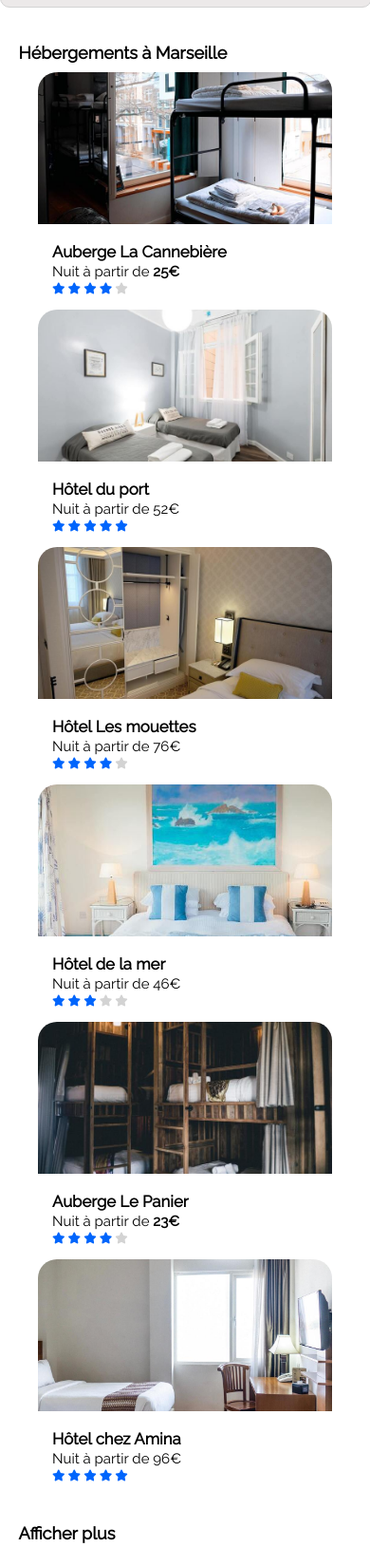
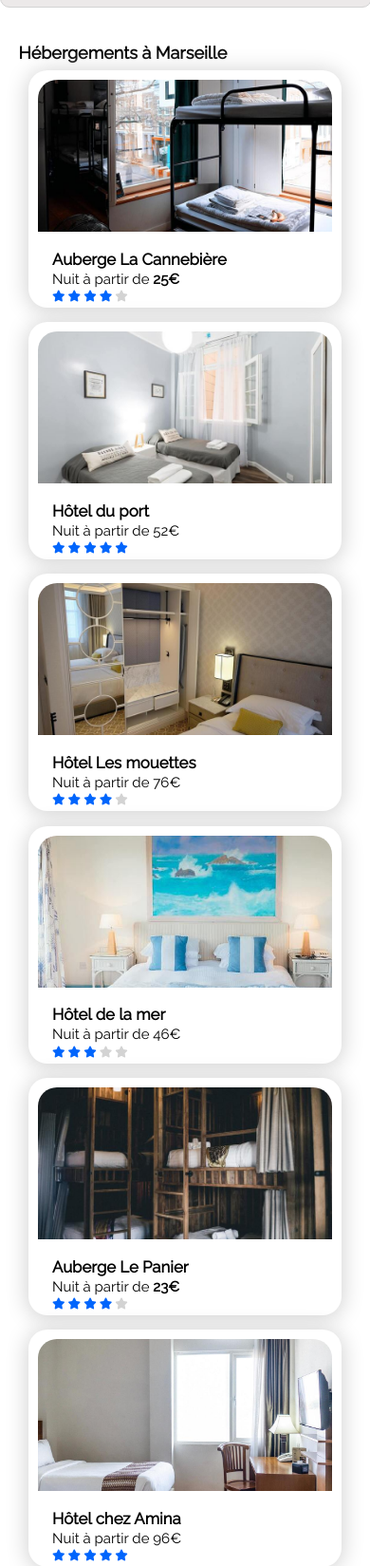
Before and after one commit to mohamedehn/openclassrooms.booki, a plain HTML site: page index.html in a window 390 px wide. Shown: the part 1173-2822 px from the top of the page at 95% size. Drawn offline with nearby package versions, Linux system fonts and the light colour scheme.

Commit message:
Etape 9V6

```diff
--- a/css/mediaqueries.css
+++ b/css/mediaqueries.css
@@ -218,6 +218,12 @@
         height: auto;
     }
 
+    .mobile-shadow
+    {
+    margin: 2%;
+    box-shadow: 0px 2px 22px 2px lightgray;
+    }
+
     .milieu-page .logements .cartes .afficher-plus
     {
         flex-basis: auto;
--- a/css/style.css
+++ b/css/style.css
@@ -487,7 +487,6 @@ body
 .milieu-page .activités-marseille .activités
 {
     margin-top: 60px;
-    margin-left: 35px;
 }
 
 .milieu-page .activités-marseille .activités .titre-activités
--- a/index.html
+++ b/index.html
@@ -86,7 +86,7 @@
          <section class="cartes">
             <h4 class="titrehébergements"> Hébergements à Marseille </h4>
             <div class="hébergements">
-               <div class="div-card">
+               <div class="div-card mobile-shadow">
                   <a href="#" class="liencarte">
                      <div class="bloc-card">
                         <!-- Image -->
@@ -118,7 +118,7 @@
                      </div>
                   </a>
                </div>
-               <div class="div-card">
+               <div class="div-card mobile-shadow">
                   <a href="#" class="liencarte">
                      <div class="bloc-card">
                         <!-- Image -->
@@ -150,7 +150,7 @@
                      </div>
                   </a>
                </div>
-               <div class="div-card">
+               <div class="div-card mobile-shadow">
                   <a href="#" class="liencarte">
                      <div class="bloc-card">
                         <!-- Image -->
@@ -182,7 +182,7 @@
                      </div>
                   </a>
                </div>
-               <div class="div-card">
+               <div class="div-card mobile-shadow">
                   <a href="#" class="liencarte">
                      <div class="bloc-card">
                         <!-- Image -->
@@ -214,7 +214,7 @@
                      </div>
                   </a>
                </div>
-               <div class="div-card">
+               <div class="div-card mobile-shadow">
                   <a href="#" class="liencarte">
                      <div class="bloc-card">
                         <!-- Image -->
@@ -246,7 +246,7 @@
                      </div>
                   </a>
                </div>
-               <div class="div-card">
+               <div class="div-card mobile-shadow">
                   <a href="#" class="liencarte">
                      <div class="bloc-card">
                         <!-- Image -->
@@ -401,7 +401,7 @@
       </div>
       <!-- Ci-dessous sera la section "Activités à Marseille"-->
       <section class="activités-marseille">
-         <div class="activités">
+         <div class="activités max-width">
             <div class="titre-activités">
                <h4>Activités à Marseille</h4>
             </div>
```
